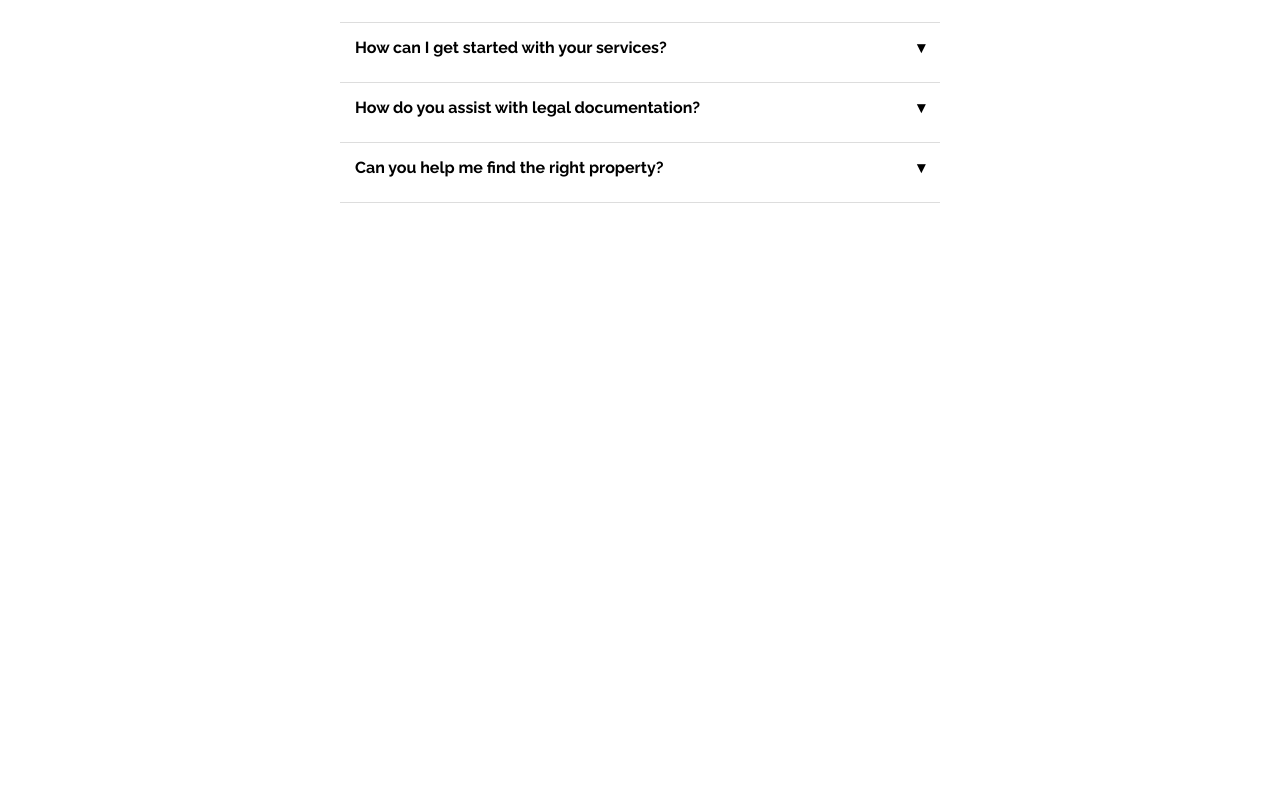
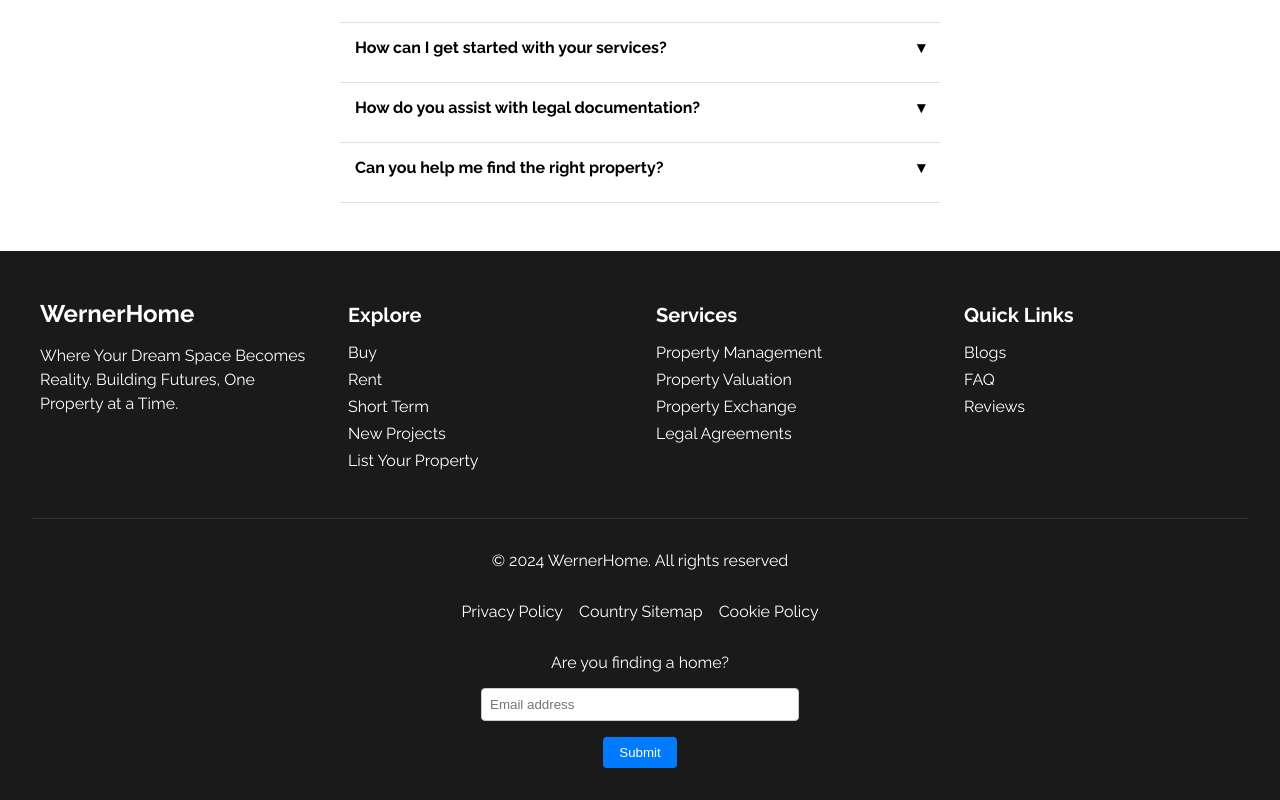
Before and after one commit to probably-kit/real-estate-agency, a React (Vite) app: page / in a window 1280 px wide. Shown: the part 2792-3592 px from the top of the page. Before the commit the page ends 2995 px from the top, so only its background shows below. Built offline with nearby package versions, Linux system fonts and the light colour scheme.

Commit message:
create footer

```diff
--- a/src/App.tsx
+++ b/src/App.tsx
@@ -1,5 +1,6 @@
-import PropertyCard from './PropertyCard';
-import FaqSection from './FAQSection';
+import PropertyCard from './components/PropertyCard';
+import FaqSection from './components/FAQSection';
+import Footer from './components/Footer';
 import { useState, useEffect } from 'react';
 
 
@@ -178,7 +179,12 @@ function App() {
             <p>Developing customized strategies to showcase properties and attract buyers.</p>
           </div>
         </section>
-          <section><FaqSection /></section>
+        <section>
+          <FaqSection />
+        </section>
+        <Footer/>
+
+
 
 
 
--- /dev/null
+++ b/src/components/Footer.css
@@ -0,0 +1,120 @@
+/* Footer Component CSS */
+
+.footer {
+    background-color: #1a1a1a;
+    color: #fff;
+    padding: 2rem;
+  }
+
+  .footer-container {
+    max-width: 1200px;
+    margin: 0 auto;
+    display: grid;
+    grid-template-columns: repeat(1, 1fr);
+    gap: 2rem;
+  }
+
+  .grid-cols {
+    display: grid;
+    grid-template-columns: repeat(auto-fit, minmax(200px, 1fr));
+  }
+
+  .footer-title {
+    font-size: 1.5rem;
+    font-weight: bold;
+    margin-bottom: 1rem;
+  }
+
+  .footer-description {
+    line-height: 1.5;
+    margin-bottom: 1.5rem;
+  }
+
+  .footer-heading {
+    font-size: 1.25rem;
+    font-weight: bold;
+    margin-bottom: 1rem;
+  }
+
+  .footer-links {
+    list-style: none;
+    padding: 0;
+  }
+
+  .footer-links li {
+    margin: 0.5rem 0;
+  }
+
+  .footer-links a {
+    color: #fff;
+    text-decoration: none;
+  }
+
+  .footer-links a:hover {
+    text-decoration: underline;
+  }
+
+  .footer-bottom {
+    display: flex;
+    flex-direction: column;
+    align-items: center;
+    justify-content: space-between;
+    margin-top: 2rem;
+    border-top: 1px solid #333;
+    padding-top: 1rem;
+  }
+
+  .footer-copyright {
+    margin-bottom: 1rem;
+  }
+
+  .footer-policies {
+    display: flex;
+    gap: 1rem;
+  }
+
+  .footer-policies a {
+    color: #fff;
+    text-decoration: none;
+  }
+
+  .footer-policies a:hover {
+    text-decoration: underline;
+  }
+
+  .footer-subscription {
+    margin-top: 2rem;
+    text-align: center;
+  }
+
+  .subscription-form {
+    display: flex;
+    flex-direction: column;
+    align-items: center;
+    gap: 1rem;
+  }
+
+  .subscription-label {
+    font-size: 1rem;
+  }
+
+  .subscription-input {
+    padding: 0.5rem;
+    border: 1px solid #ccc;
+    border-radius: 4px;
+    max-width: 300px;
+    width: 100%;
+  }
+
+  .subscription-button {
+    padding: 0.5rem 1rem;
+    background-color: #007bff;
+    color: #fff;
+    border: none;
+    border-radius: 4px;
+    cursor: pointer;
+  }
+
+  .subscription-button:hover {
+    background-color: #0056b3;
+  }
--- /dev/null
+++ b/src/components/Footer.tsx
@@ -0,0 +1,66 @@
+import React from 'react';
+import './Footer.css';
+
+const Footer: React.FC = () => {
+  return (
+    <footer className="footer">
+      <div className="footer-container grid-cols">
+        <div>
+          <h1 className="footer-title">WernerHome</h1>
+          <p className="footer-description">Where Your Dream Space Becomes Reality. Building Futures, One Property at a Time.</p>
+        </div>
+        <div>
+          <h3 className="footer-heading">Explore</h3>
+          <ul className="footer-links">
+            <li><a href="#">Buy</a></li>
+            <li><a href="#">Rent</a></li>
+            <li><a href="#">Short Term</a></li>
+            <li><a href="#">New Projects</a></li>
+            <li><a href="#">List Your Property</a></li>
+          </ul>
+        </div>
+        <div>
+          <h3 className="footer-heading">Services</h3>
+          <ul className="footer-links">
+            <li><a href="#">Property Management</a></li>
+            <li><a href="#">Property Valuation</a></li>
+            <li><a href="#">Property Exchange</a></li>
+            <li><a href="#">Legal Agreements</a></li>
+          </ul>
+        </div>
+        <div>
+          <h3 className="footer-heading">Quick Links</h3>
+          <ul className="footer-links">
+            <li><a href="#">Blogs</a></li>
+            <li><a href="#">FAQ</a></li>
+            <li><a href="#">Reviews</a></li>
+          </ul>
+        </div>
+      </div>
+      <div className="footer-bottom">
+        <div className="footer-copyright">
+          <p>&copy; 2024 WernerHome. All rights reserved</p>
+        </div>
+        <div className="footer-policies">
+          <a href="#">Privacy Policy</a>
+          <a href="#">Country Sitemap</a>
+          <a href="#">Cookie Policy</a>
+        </div>
+      </div>
+      <div className="footer-subscription">
+        <form className="subscription-form">
+          <label htmlFor="email" className="subscription-label">Are you finding a home?</label>
+          <input
+            type="email"
+            id="email"
+            placeholder="Email address"
+            className="subscription-input"
+          />
+          <button className="subscription-button">Submit</button>
+        </form>
+      </div>
+    </footer>
+  );
+};
+
+export default Footer;
--- a/src/index.css
+++ b/src/index.css
@@ -1,5 +1,8 @@
-/* styles.css */
 @import url('https://fonts.googleapis.com/css2?family=Raleway:ital,wght@0,100..900;1,100..900&display=swap');
+
+html {
+  scroll-behavior: smooth;
+}
 
 body {
   font-family: "Raleway", sans-serif;
```
Also changed, not shown: src/components/FAQSection.css (renamed from src/FAQSection.css), src/components/FAQSection.tsx (renamed from src/FAQSection.tsx), src/components/PropertyCard.css (renamed from src/PropertyCard.css), src/components/PropertyCard.tsx (renamed from src/PropertyCard.tsx).
